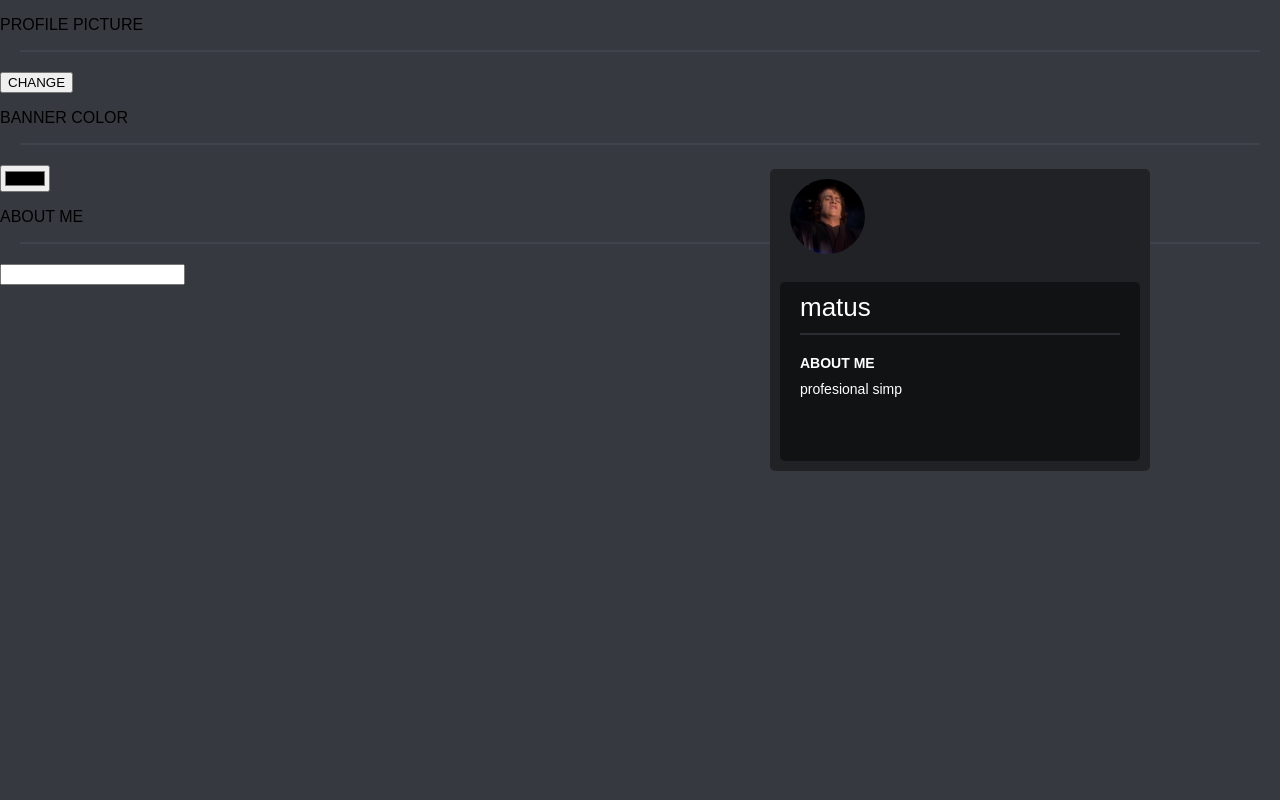
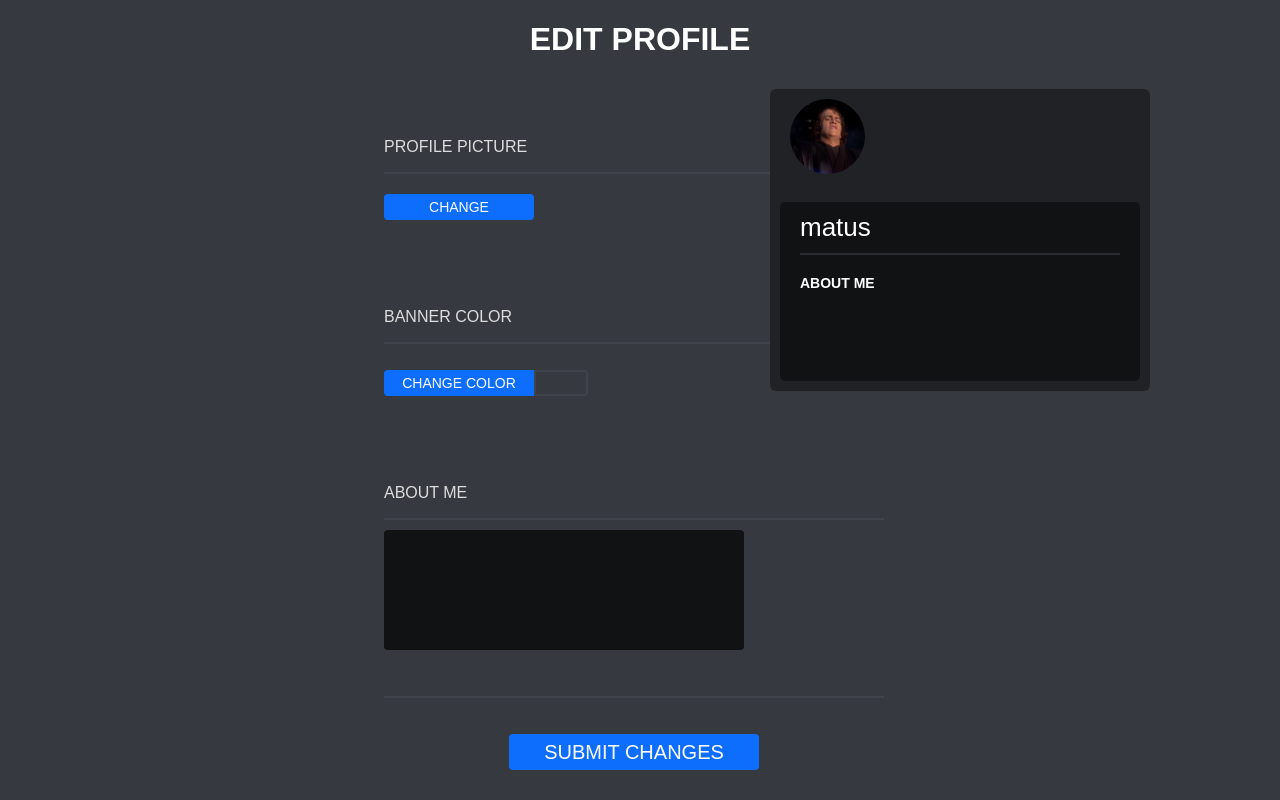
Before and after one commit to matumarucsa0/one-chat, a Flask app: page /t in a window 1280 px wide. Run offline with Flask 2, Linux system fonts and the light colour scheme; a user stored in the database is signed in.

Commit message:
usaved changes deleted prevention --some profile managment updates

```diff
--- a/app.py
+++ b/app.py
@@ -274,7 +274,7 @@ def reg():
         elif len(y) >= 2:
             return render_template("register.html", error = "This email is already used")
 
-        conn.execute(f"INSERT INTO users (username, password, email, profile_pic, about_me) VALUES('{username}', '{request.form.get('password')}', '{request.form.get('email')}', 'default.png', '')")
+        conn.execute(f"INSERT INTO users (username, password, email, profile_pic, about_me, banner_color) VALUES('{username}', '{request.form.get('password')}', '{request.form.get('email')}', 'default.png', '', '#202225')")
         conn.commit()
         return redirect("/login")
     else:
@@ -283,7 +283,7 @@ def reg():
 @app.route("/t", methods=["GET"])
 def f():
 
-    user_data = conn.execute(f"SELECT * FROM users WHERE id={session['user_id']}").fetchall()[0]
+    user_data = conn.execute(f"SELECT * FROM users WHERE id={session['user_id']}").fetchall()[0] # (id integer primary key, username, password, email, profile_pic, about_me, banner_color)
     return render_template("profile.html", user_data = user_data)
 
 @app.route("/profile-change", methods=["POST"])
--- a/static/profile_managment.css
+++ b/static/profile_managment.css
@@ -9,11 +9,11 @@ body{
     background-color: rgb(32, 34, 37);
     color: white;
 
-    border-radius: 5px;
+    border-radius: 6px;
     z-index: 2;
     position: fixed;
     left: 75%;
-    top: 40%;
+    top: 30%;
     transform: translate(-50%, -50%);
 }
 
@@ -27,6 +27,12 @@ body{
     margin: 0 auto;
     border-radius: 5px;
     margin-bottom: 10px;
+
+}
+
+#banner{
+    border-top-right-radius: 6px;
+    border-top-left-radius: 6px;
 }
 
 .profile-picture-{
@@ -74,3 +80,59 @@ body{
     margin-top: 10px;
 
 }
+
+
+
+
+
+
+
+
+
+
+.profile-edit-box{
+    width: 500px;
+    margin-left: 30vw;
+    margin-top: 10vh;
+}
+
+.edit-desc{
+    color: #DCDDDE;
+}
+
+.color{
+    width: 50px;
+    border-top-right-radius: 4px;
+    border-bottom-right-radius: 4px;
+    height: 22px;
+    border: 2px #4F545C66 solid;
+}
+
+.about-text-input{
+    height: 100px;
+    font-size: 14px;
+    padding: 10px 10px;
+    width: 340px;
+    margin: 10px;
+    margin-left: 0;
+    background-color: rgb(17, 18, 20);
+    color: white;
+    border-radius: 4px;
+}
+
+.button-edit{
+    background-color: #0d6efd;
+    color: white;
+    border: none;
+    display: block;
+    border-radius: 4px;
+    height: 26px;
+    font-size: 14px;
+    margin-top: 20px;
+    width: 150px;
+}
+
+.button-edit:hover{
+    cursor: pointer;
+    opacity: 0.8;
+}
--- a/templates/profile.html
+++ b/templates/profile.html
@@ -8,9 +8,11 @@
     <title>Document</title>
 </head>
 <body>
+    <h1 style="text-align: center; display: block; color: white;">EDIT PROFILE</h1>
+
     <div class="main-box">
-        <div style="padding-top: 10px; padding-bottom: 10px;" id="banner">
-            <img class="profile-picture-" src="/static/profile-pic/1.jpg">
+        <div style="padding-top: 10px; padding-bottom: 10px; background-color: '{{user_data[6]}}'; border-color: '{{user_data[6]}}';" id="banner">
+            <img class="profile-picture-" src="/static/profile-pic/{{user_data[4]}}">
         </div>
         <br>
         <div class="profile--">
@@ -18,23 +20,74 @@
             <div class="br"></div>
             <p class="about">ABOUT ME</p>
             <p class="about-text">
-                profesional simp
+                {{user_data[5]}}
             </p> <!-- 263 characters max -->
         </div>
     </div>
-    <div>
-        <p>PROFILE PICTURE</p>
-        <div class="br"></div>
-        <button>CHANGE</button>
-        <input style="display: none;">
+    <div class="profile-edit-box">
+        <form action="/t" method="post">
+            <p class="edit-desc">PROFILE PICTURE</p>
+            <div class="br" style="margin: 0;"></div>
+            <button class="button-edit" onclick="document.getElementById('chenge-picture').click()">CHANGE</button>
+            <input id="chenge-picture" style="display: none;" type="file">
 
-        <p>BANNER COLOR</p>
-        <div class="br"></div>
-        <input type="color">
+            <br><br><br><br>
 
-        <p>ABOUT ME</p>
-        <div class="br"></div>
-        <input type="text">
+            <p class="edit-desc">BANNER COLOR</p>
+            <div class="br" style="margin: 0;"></div>
+
+            <div style="display: grid; grid-template-columns: 150px 50px; margin-top: 26px;">
+                <button onclick="document.getElementById('banner-color-input').click()" class="button-edit" style="border-top-right-radius: 0px; border-bottom-right-radius: 0px; margin-top: 0;">
+                    CHANGE COLOR
+                </button>
+                <div class="color" id="color" style="background-color: '{{user_data[6]}}'; border: 2px #4F545C66 solid;"></div>
+            </div>
+            <input type="color" id="banner-color-input" style="display: none;" value="{{user_data[6]}}">
+
+            <br><br><br><br>
+
+            <p class="edit-desc">ABOUT ME</p>
+            <div class="br" style="margin: 0;"></div>
+            <p class="about-text-input" id="about-text-input" contenteditable></p>
+
+            <br><br>
+            <div class="br" style="margin: 0;"></div>
+            <br><br>
+
+            <button class="button-edit" style="height: 36px; width: 250px; font-size: 20px; margin: 0 auto;">SUBMIT CHANGES</button>
+        </form>
     </div>
 </body>
+<script>
+    var initial_color = document.getElementById("banner-color-input").value
+    var  initial_about_me = document.getElementById("about-text-input").innerHTML
+
+    console.log(initial_color, initial_about_me)
+    window.addEventListener("beforeunload", function (event) {
+
+        if (! (initial_color == document.getElementById("banner-color-input").value && initial_about_me == document.getElementById("about-text-input").innerHTML)){
+            event.preventDefault();
+            event.returnValue = "";
+            return "Are you sure you want to leave this site?";
+        }
+
+
+    });
+
+    function unload(){
+        alert("chesck")
+        if (initial_color == document.getElementById("color").value && initial_about_me == document.getElementById("about-text-input").innerHTML){
+            alert("Nothing changed, bye")
+        }
+        else{
+            alert("Unsaved changes")
+        }
+
+    }
+
+    document.getElementById("banner-color-input").addEventListener("input", function (){
+        var color = document.getElementById("banner-color-input").value
+        document.getElementById("color").style.backgroundColor = color
+    })
+</script>
 </html>
```
Also changed, not shown: data.db, 2 other files.
